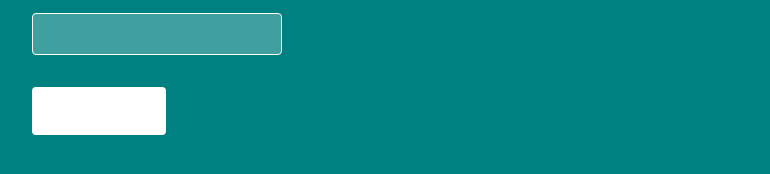
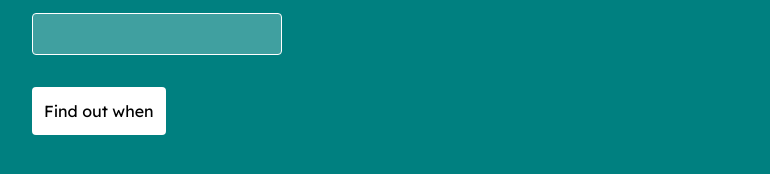
Before and after one commit to git-wayfa/goodlake.io, a Jekyll site: the page built from index.md, in a window 1280 px wide. Shown: the part 327-501 px from the top of the page, without its empty margins (48-818 px from the left). Built offline with Jekyll 4.4.1, drawn with Linux system fonts in a browser that asks for light colours; nearby versions of some CDN libraries; comment, search, counter and statistics services are not loaded.

Commit message:
Update index.md

```diff
--- a/index.md
+++ b/index.md
@@ -21,7 +21,7 @@ title: "GoodLake"
       </div>
       <div class="optionalParent">
         <div class="clear foot">
-          <input type="submit" name="subscribe" id="mc-embedded-subscribe" class="text-black bg-white text-white rounded p-3 cursor-pointer" value="Find out when" style="margin:0;">
+          <input type="submit" name="subscribe" id="mc-embedded-subscribe" class="text-black bg-white rounded p-3 cursor-pointer" value="Find out when" style="margin:0;">
         </div>
       </div>
     </div>
```
